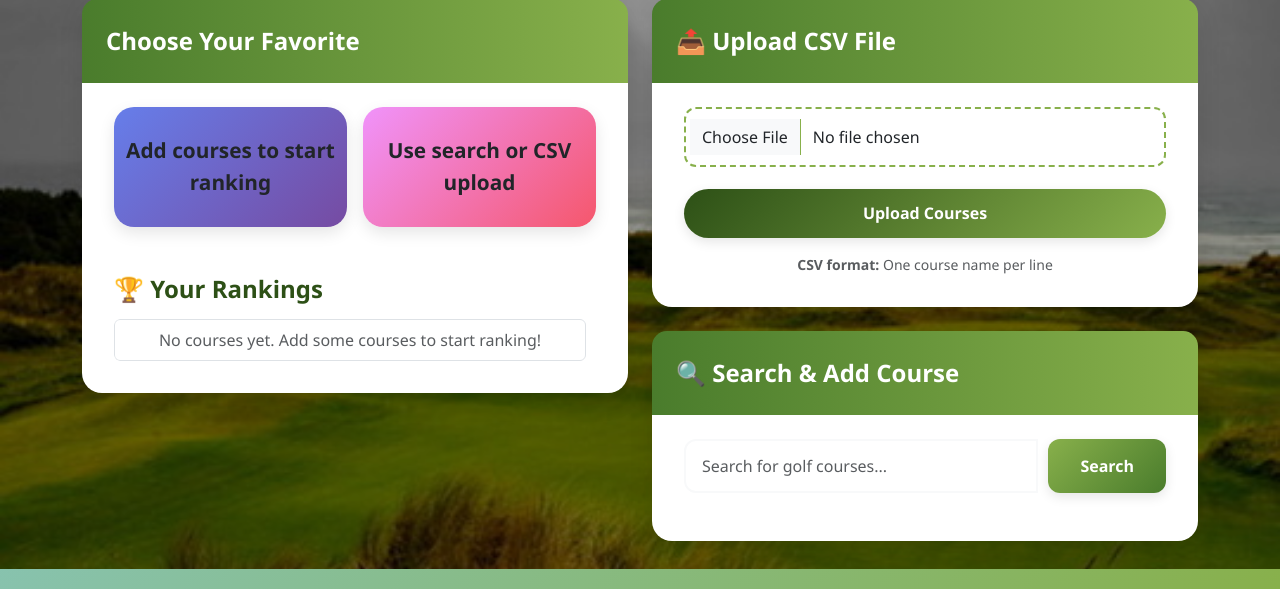
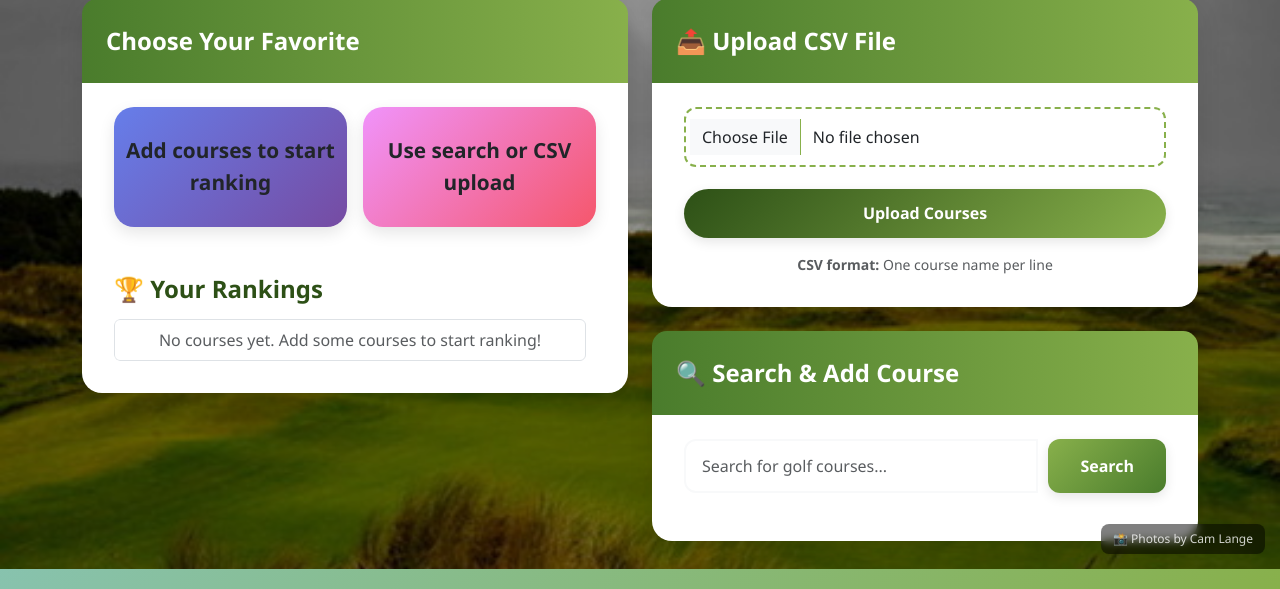
Before and after one commit to aichelman/course_pref, a Flask app: page / in a window 1280 px wide. Shown: the part 231-820 px from the top of the page. Run offline with Flask 3, Linux system fonts and the light colour scheme; the visitor is signed in with stand-in values (Sample User, id 1); data that the repository does not hold is empty.

Commit message:
Add subtle photo credit for Cam Lange

```diff
--- a/static/style.css
+++ b/static/style.css
@@ -74,6 +74,35 @@ body {
 
 .slide4 {
     background-image: url('/static/images/golf4.jpeg');
+}
+
+/* Photo Credit */
+.photo-credit {
+    position: fixed;
+    bottom: 15px;
+    right: 15px;
+    background: rgba(0, 0, 0, 0.5);
+    color: rgba(255, 255, 255, 0.8);
+    padding: 6px 12px;
+    border-radius: 8px;
+    font-size: 0.75rem;
+    z-index: 10;
+    backdrop-filter: blur(5px);
+    transition: opacity 0.3s ease;
+}
+
+.photo-credit:hover {
+    opacity: 0.9;
+}
+
+.photo-credit a {
+    color: rgba(255, 255, 255, 0.9);
+    text-decoration: none;
+}
+
+.photo-credit a:hover {
+    color: var(--white);
+    text-decoration: underline;
 }
 
 /* Navbar Styling */
--- a/templates/index.html
+++ b/templates/index.html
@@ -12,6 +12,11 @@
         <div class="slide slide2"></div>
         <div class="slide slide3"></div>
         <div class="slide slide4"></div>
+    </div>
+
+    <!-- Photo Credit -->
+    <div class="photo-credit">
+        📸 Photos by Cam Lange
     </div>
 
     <div class="container py-4">
```
